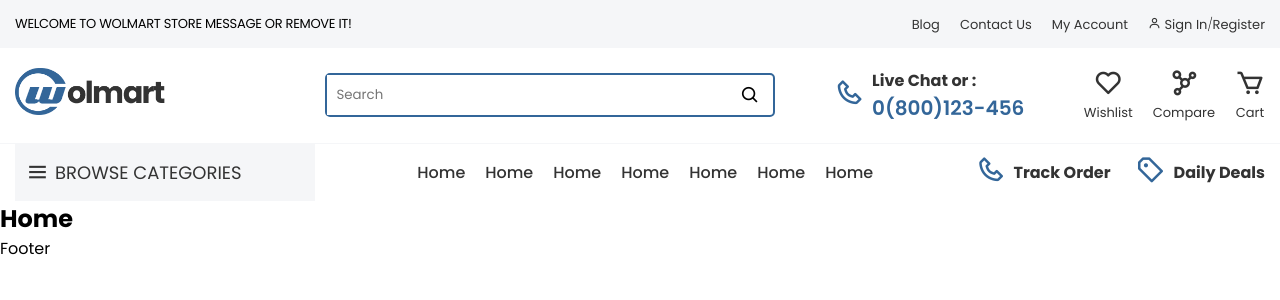
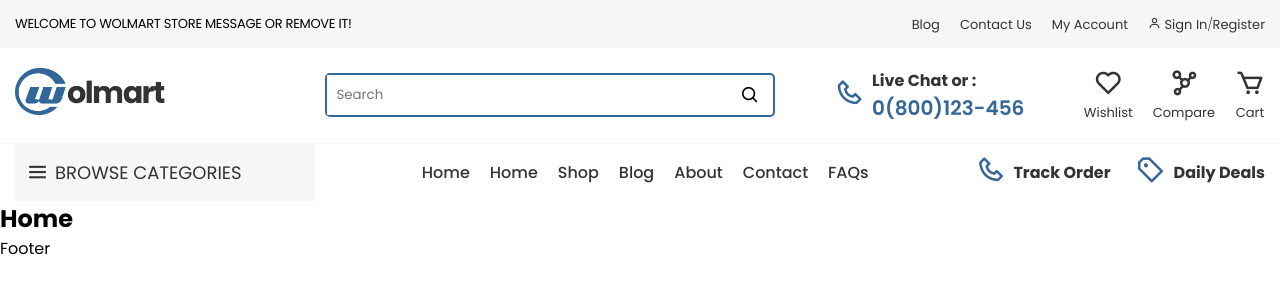
Before and after one commit to SakiSalman/MERN-E-commerce, a React (Create React App) app in the folder client/: page / in a window 1280 px wide. Shown: the top 300 px of the page. Built offline with nearby package versions, Linux system fonts and the light colour scheme.

Commit message:
header menu design

```diff
--- a/client/src/Components/Header/Header.jsx
+++ b/client/src/Components/Header/Header.jsx
@@ -127,11 +127,11 @@
               <ul>
                 <li><a href="http://localhost:3000">Home</a></li>
                 <li><a href="#">Home</a></li>
-                <li><a href="#">Home</a></li>
-                <li><a href="#">Home</a></li>
-                <li><a href="#">Home</a></li>
-                <li><a href="#">Home</a></li>
-                <li><a href="#">Home</a></li>
+                <li><a href="#">Shop</a></li>
+                <li><a href="#">Blog</a></li>
+                <li><a href="#">About</a></li>
+                <li><a href="#">Contact</a></li>
+                <li><a href="#">FAQs</a></li>
               </ul>
             </div>
             <div className="botton-right-area">
```
